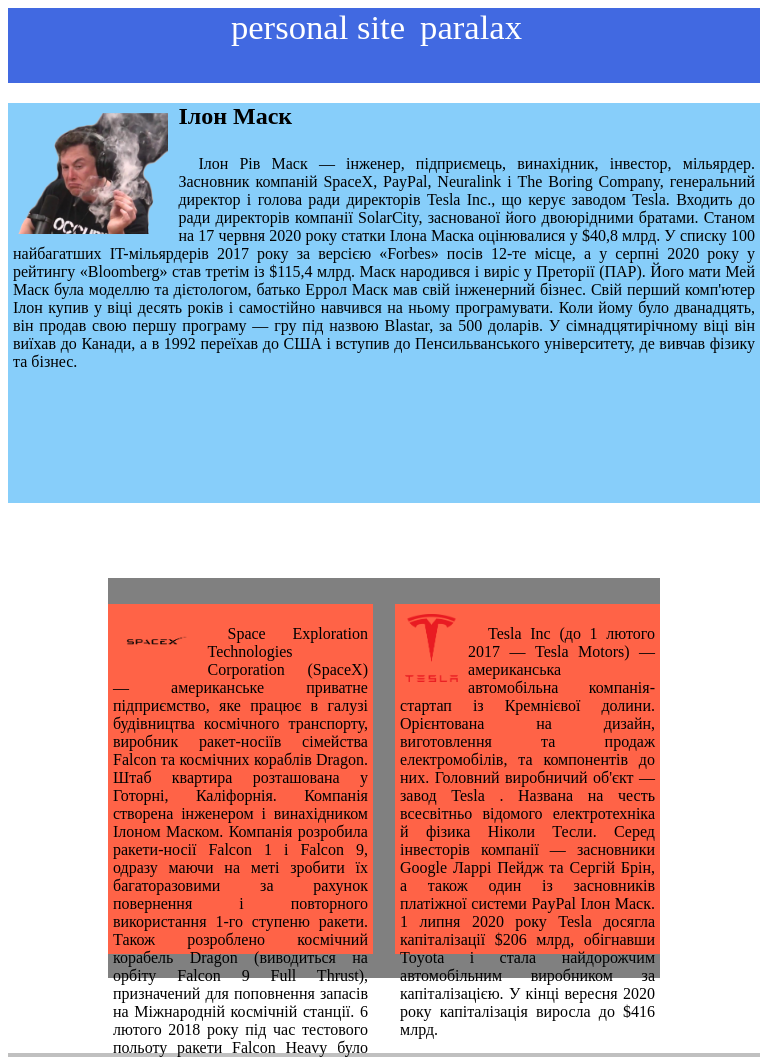
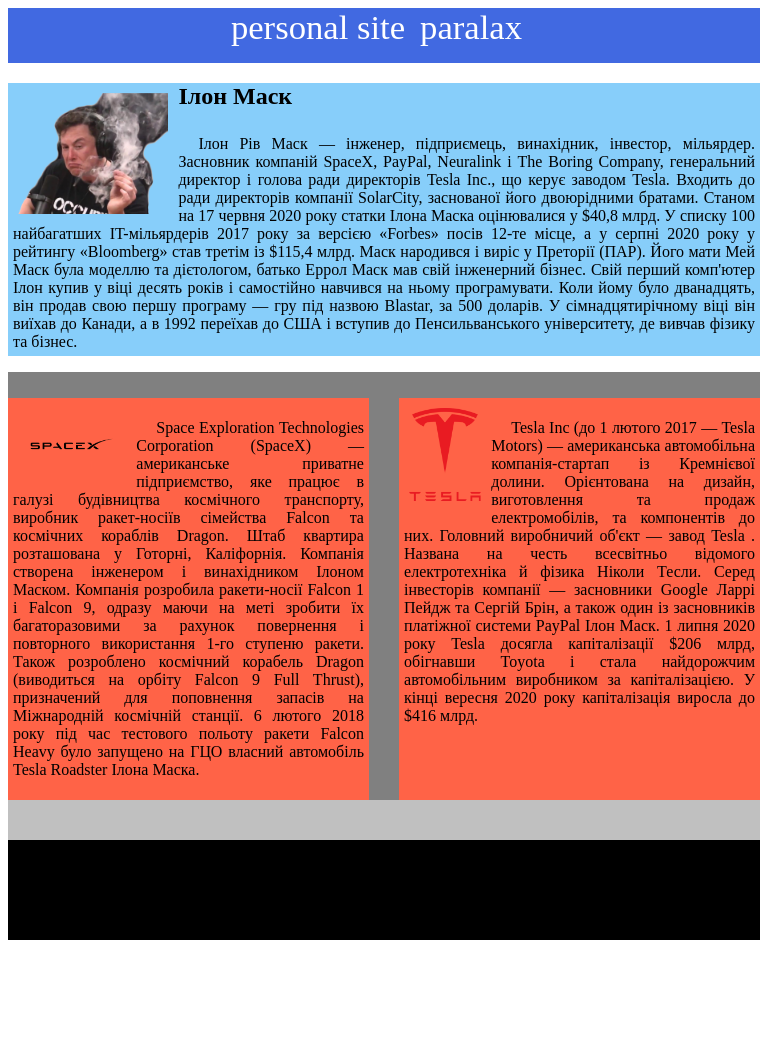
Before and after one commit to 8spada/8spada.github.io, a plain HTML site: page index.html in a window 768 px wide. Shown: the top 1057 px of the page. After the commit the page ends 948 px from the top, so only its background shows below. Drawn offline with Linux system fonts and the light colour scheme.

Commit message:
Add files via upload

```diff
--- a/1.css
+++ b/1.css
@@ -1,4 +1,4 @@
-@media screen and (min-device-width: 600px) {
+@media screen and (min-device-width: 1280px) {
   nav{
    background-color: royalblue;
    height: 75px;
@@ -72,6 +72,84 @@ a{ text-decoration: none;
   }
 
   }
+  @media (min-width: 551px) and (max-width: 1279px)  /*------------------------------------------------------------------------------------------------------------------------------------------------*/
+  {
+    nav{
+     background-color: royalblue;
+     height: 55px;
+     display:flex;
+     justify-content:center;
+     width: 100%;
+
+    }
+    #Elon{
+    float: left;
+    width: 20%;
+    padding: 10px;
+    }
+    #teslaicon{
+      float: left;
+      width: 20%;
+      padding: 10px;
+    }
+    #spaceicon{
+        float: left;
+      width: 30%;
+      padding: 10px;
+    }
+    p{
+       text-indent:20px;
+      text-align: justify;
+      padding: 5px;
+    }
+    .menu {
+        list-style: none; /*убираю маркеры списка*/
+        margin: 0; /*убираю верхнее и нижнее поле, равное 1em*/
+        padding-left: 0; /*убираю левый отступ, равный 40px*/
+
+      }
+    a{ text-decoration: none;
+      font-size: 26pt;
+      color:white;}/*убираю подчеркивание текста ссылок*/
+    .menu1 {
+    margin-right:15px; /*Добавляю отступ у пунктов меню*/
+    float:right; /*Размещаю список горизонтально для реализации меню*/
+    }
+    header{
+     background-color: lightskyblue;
+     height: auto;
+     width: 100%;
+     margin: 0px;
+    }
+    section{
+     background-color: gray;
+     height: auto;
+    width: 100%;
+    }
+    #container{
+      display: flex;
+      justify-content: center;
+      justify-content: space-between;
+    }
+    .box1{
+     background-color: tomato;
+     height: auto;
+     width: 48%;
+    }
+    .box2{
+     background-color: tomato;
+     height: auto;
+     width: 48%;
+    }
+    .prefooter{
+     background-color: silver;
+     height: 40px;
+    }
+    footer{
+     background-color: black;
+     height: 100px;
+    }
+}
 
   @media ( max-width: 550px) {   /*------------------------------------------------------------------------------------------------------------------------------------------------*/
     nav{
@@ -88,20 +166,20 @@ a{ text-decoration: none;
     }
     section{
      background-color: gray;
-     height: 900px;
+     height: auto;
      width: 100%;
      margin: 0;
      margin-top:2% ;
     }
     .box1{
      background-color: tomato;
-     height: 400px;
+     height: auto;
      width: 100%;
      margin-bottom: 2%;
     }
     .box2{
      background-color: green;
-     height: 400px;
+     height: auto;
      width: 100%;
      margin-top:2% ;
     }
@@ -123,7 +201,7 @@ a{ text-decoration: none;
   }
   #Elon{
     float: left;
-    width: 20%;
+    width: 30%;
     padding: 10px;
   }
     #teslaicon{
@@ -136,4 +214,8 @@ a{ text-decoration: none;
       width: 30%;
       padding: 10px;
     }
+    header{
+     background-color: lightskyblue;
+     height: auto;
+    }
 }
```
